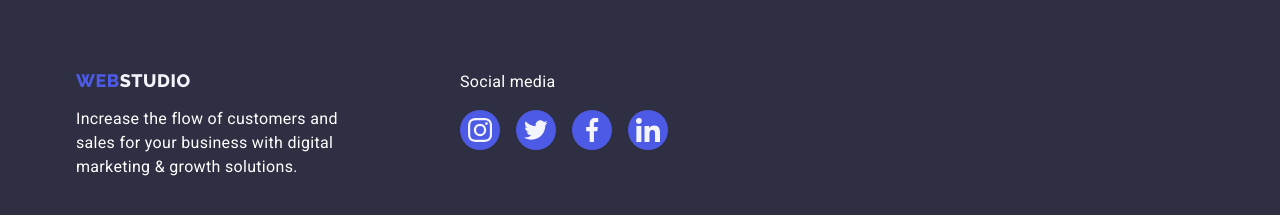
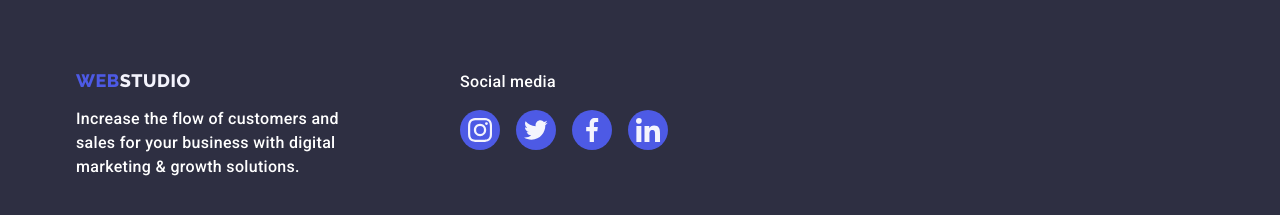
Before and after one commit to anastas786/goit-markup-hw-04, a plain HTML site: page index.html in a window 1280 px wide. Shown: the part 3071-3286 px from the top of the page. Drawn offline with nearby package versions, Linux system fonts and the light colour scheme.

Commit message:
update end of

```diff
--- a/css/styles.css
+++ b/css/styles.css
@@ -617,7 +617,7 @@ text-transform: uppercase;
 .footer-text {
 letter-spacing: 0.02em;
 margin-bottom: 16px;
-font-weight: 400;
+font-weight: 500;
 font-size: 16px;
 line-height: 1.5;
 color:var(--bck-clr-main);
@@ -634,6 +634,7 @@ color:var(--bck-clr-main);
 
 .footer-container {
 display: flex;
+align-items: baseline;
 }
 
 .footer-link{
```
